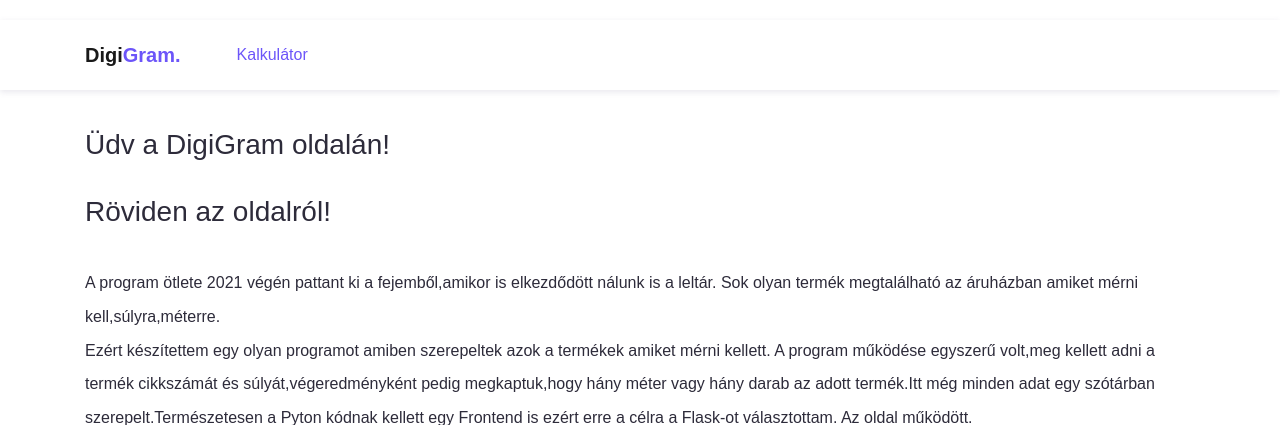
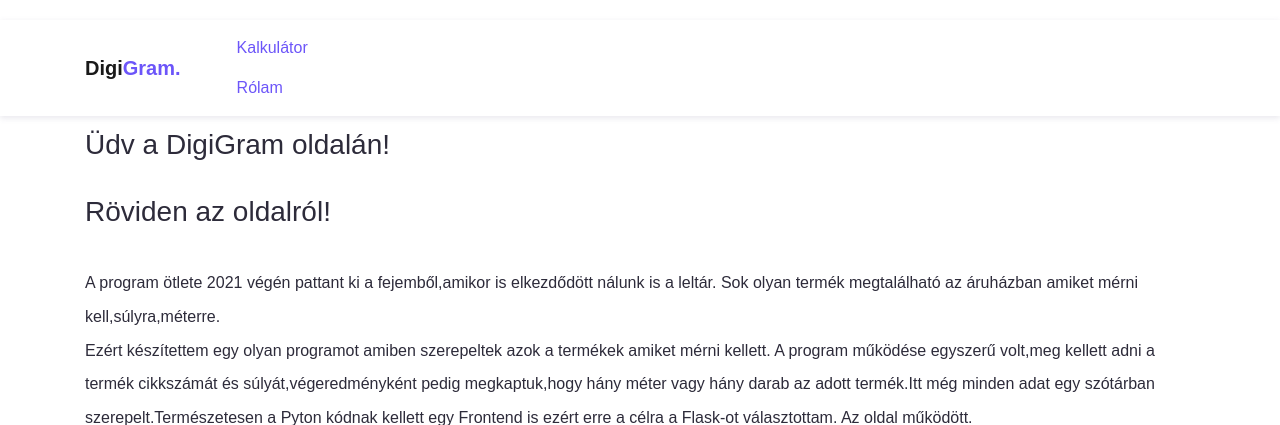
Before and after one commit to wredox/Heroku-weblapom, a Flask app: page / in a window 1280 px wide. Shown: the top 425 px of the page. Run offline with Flask 2, Linux system fonts and the light colour scheme; some libraries are stand-ins or nearby versions.

Commit message:
Update index.html

```diff
--- a/flask_alap/templates/index.html
+++ b/flask_alap/templates/index.html
@@ -37,6 +37,7 @@
           <ul class="navbar-nav ml-lg-4 pt-3 pt-lg-0">
             <li class="nav-item active">
               <a href="/calc" class="nav-link">Kalkulátor</a>
+              <a href="/rolam" class="nav-link">Rólam</a>
             </li>
           </ul>
         </div>
```
